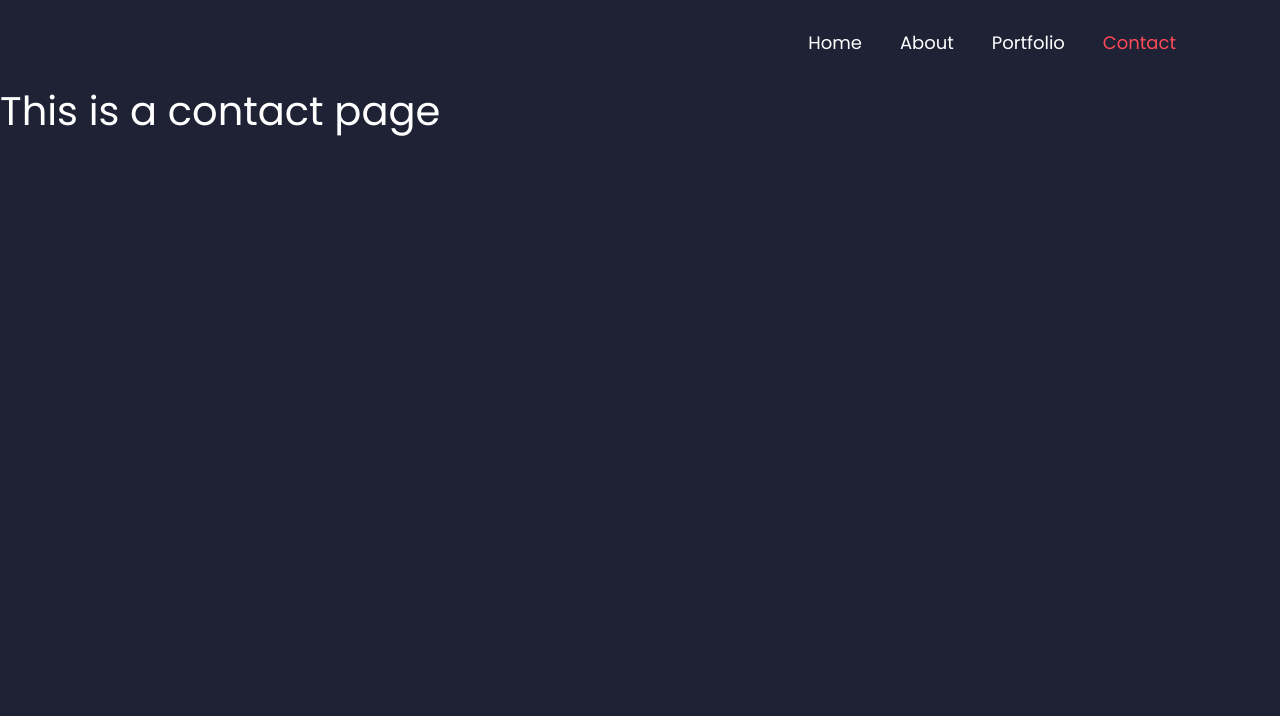
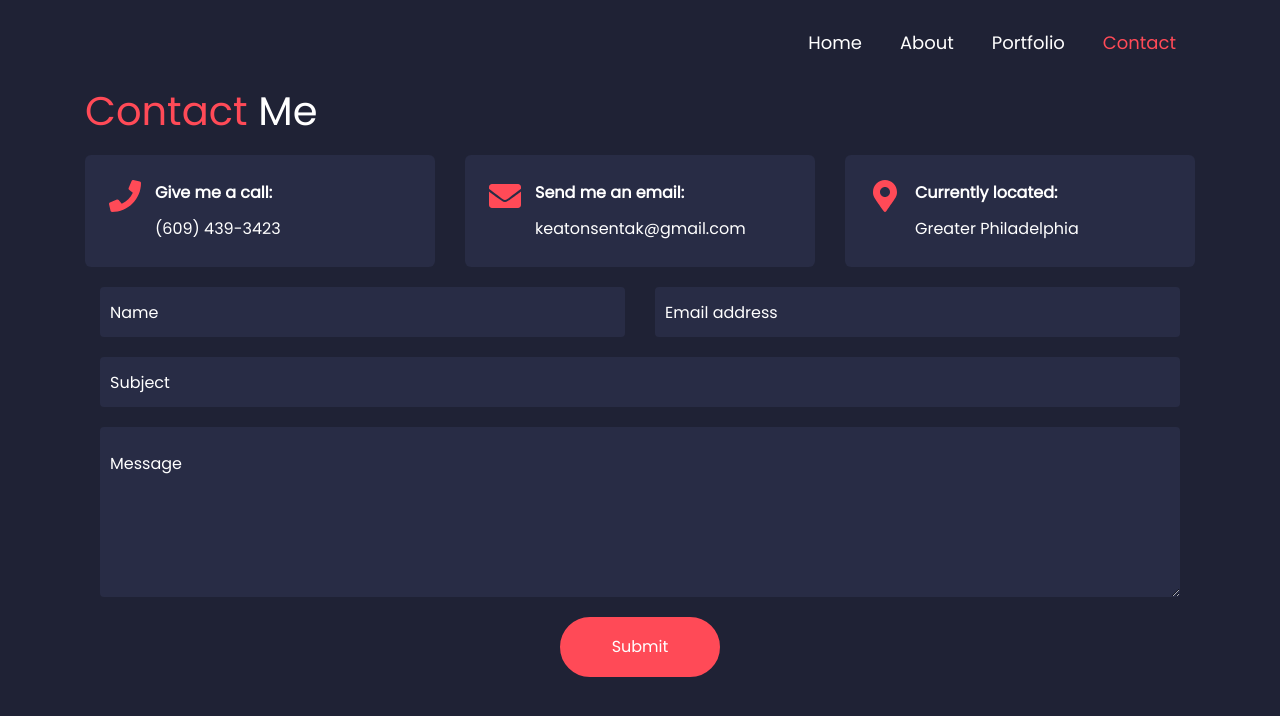
Before and after one commit to ksentak/vue-portfolio-kjs, a Vue app in the folder client/: page /contact in a window 1280 px wide. Shown: the top 716 px of the page. Built offline with nearby package versions, Linux system fonts and the light colour scheme.

Commit message:
add html to components

```diff
--- /dev/null
+++ b/client/src/components/ContactForm.vue
@@ -0,0 +1,62 @@
+<template>
+	<div class="ContactForm">
+		<div class="container">
+			<div class="row">
+				<div class="col-12 text-center">
+					<div class="contactForm">
+						<form id="contact-form" method="POST" noValidate>
+							<div class="row formRow">
+								<div class="col-6">
+									<input
+										type="text"
+										name="name"
+										class="form-control formInput"
+										placeholder="Name"
+										noValidate
+									/>
+								</div>
+								<div class="col-6">
+									<input
+										type="email"
+										name="email"
+										class="form-control formInput"
+										placeholder="Email address"
+									/>
+								</div>
+							</div>
+
+							<div class="row formRow">
+								<div class="col">
+									<input
+										type="text"
+										name="subject"
+										class="form-control formInput"
+										placeholder="Subject"
+									/>
+								</div>
+							</div>
+
+							<div class="row formRow">
+								<div class="col">
+									<textarea
+										rows="5"
+										name="message"
+										class="form-control formInput"
+										placeholder="Message"
+									/>
+								</div>
+							</div>
+							<button class="submit-btn" type="submit">Submit</button>
+						</form>
+					</div>
+				</div>
+			</div>
+		</div>
+	</div>
+</template>
+
+<script>
+export default {
+	name: 'ContactForm',
+};
+</script>
--- /dev/null
+++ b/client/src/components/ContactInfo.vue
@@ -0,0 +1,61 @@
+<template>
+	<div class="ContactInfo">
+		<div class="container">
+			<div class="row">
+				<div class="col-12">
+					<h1 class="section-title">
+						<span class="main-color">Contact</span> Me
+					</h1>
+				</div>
+			</div>
+
+			<div class="row">
+				<div class="col-lg-4">
+					<div class="contact-info">
+						<div class="phone-info">
+							<font-awesome-icon
+								:icon="['fa', 'phone']"
+								class="contact-icon"
+								fixedWidth
+							/>
+							<span>Give me a call:</span>
+							<p>(609) 439-3423</p>
+						</div>
+					</div>
+				</div>
+				<div class="col-lg-4">
+					<div class="contact-info">
+						<div class="email-info">
+							<font-awesome-icon
+								:icon="['fa', 'envelope']"
+								class="contact-icon"
+								fixedWidth
+							/>
+							<span>Send me an email:</span>
+							<p>keatonsentak@gmail.com</p>
+						</div>
+					</div>
+				</div>
+				<div class="col-lg-4">
+					<div class="contact-info">
+						<div class="location-info">
+							<font-awesome-icon
+								:icon="['fa', 'map-marker-alt']"
+								class="contact-icon"
+								fixed-width
+							/>
+							<span>Currently located:</span>
+							<p>Greater Philadelphia</p>
+						</div>
+					</div>
+				</div>
+			</div>
+		</div>
+	</div>
+</template>
+
+<script>
+export default {
+	name: 'ContactInfo',
+};
+</script>
--- a/client/src/components/Info.vue
+++ b/client/src/components/Info.vue
@@ -0,0 +1,39 @@
+<template>
+	<div class="Info">
+		<div class="container">
+			<div class="row">
+				<div class="col-12">
+					<h1 class="section-title">
+						<span class="main-color">About</span> Me
+					</h1>
+				</div>
+			</div>
+			<div class="row text-md-left text-center">
+				<div class="col-md-6 mb-3">
+					<img src="#" class="img-fluid profile-picture" alt="Profile" />
+				</div>
+				<div class="col-md-6 about-section">
+					<p class="about-text">
+						A Full-Stack Developer and graduate of both Rutgers University and
+						the University of Pennsylvania LPS Coding Bootcamp looking to
+						contribute long-term organizational value through my knowledge of
+						both front and back-end technologies. Well-versed in various web
+						technologies such as JavaScript, Node.js, React.js, MongoDB and
+						MySQL used to generate fully functional websites, web applications,
+						and databases. Equipped to work collaboratively in a team setting to
+						ensure optimal results for user and technology centered designs.
+					</p>
+					<a href="#" target="_blank">
+						<button class="resume-btn mt-2 mb-3">Download Resume</button>
+					</a>
+				</div>
+			</div>
+		</div>
+	</div>
+</template>
+
+<script>
+export default {
+	name: 'Info',
+};
+</script>
--- /dev/null
+++ b/client/src/components/Projects.vue
@@ -0,0 +1,131 @@
+<template>
+	<div class="Projects">
+		<div class="container">
+			<div class="row">
+				<div class="col-12">
+					<h1 class="section-title">
+						<span class="main-color">Portfolio</span> Projects
+					</h1>
+				</div>
+			</div>
+
+			<div class="row text-center">
+				<!-- Project 1 -->
+				<div class="col-lg-4 col-md-6">
+					<div class="portfolio-item mx-auto">
+						<div
+							class="portfolio-item-caption d-flex align-items-center justify-content-center h-100 w-100"
+						>
+							<div
+								class="portfolio-item-caption-content text-center text-white"
+							>
+								<font-awesome-icon :icon="['fa', 'plus']" size="3x" />
+							</div>
+						</div>
+						<img class="img-fluid portfolio-img" src="#" alt="React-Colors" />
+						<p class="project-title">React Colors</p>
+					</div>
+				</div>
+
+				<!-- Project 2 -->
+				<div class="col-lg-4 col-md-6">
+					<div class="portfolio-item mx-auto">
+						<div
+							class="portfolio-item-caption d-flex align-items-center justify-content-center h-100 w-100"
+						>
+							<div
+								class="portfolio-item-caption-content text-center text-white"
+							>
+								<font-awesome-icon :icon="['fa', 'plus']" size="3x" />
+							</div>
+						</div>
+						<img class="img-fluid portfolio-img" src="#" alt="React-Auth" />
+						<p class="project-title">React User Authentication</p>
+					</div>
+				</div>
+
+				<!-- Project 3 -->
+				<div class="col-lg-4 col-md-6">
+					<div class="portfolio-item mx-auto">
+						<div
+							class="portfolio-item-caption d-flex align-items-center justify-content-center h-100 w-100"
+						>
+							<div
+								class="portfolio-item-caption-content text-center text-white"
+							>
+								<font-awesome-icon :icon="['fa', 'plus']" size="3x" />
+							</div>
+						</div>
+						<img
+							class="img-fluid portfolio-img"
+							src="#"
+							alt="Liberty Beans Coffee"
+						/>
+						<p class="project-title">Liberty Beans Coffee</p>
+					</div>
+				</div>
+
+				<!-- Project 4 -->
+				<div class="col-lg-4 col-md-6">
+					<div class="portfolio-item mx-auto">
+						<div
+							class="portfolio-item-caption d-flex align-items-center justify-content-center h-100 w-100"
+						>
+							<div
+								class="portfolio-item-caption-content text-center text-white"
+							>
+								<font-awesome-icon :icon="['fa', 'plus']" size="3x" />
+							</div>
+						</div>
+						<img
+							class="img-fluid portfolio-img"
+							src="#"
+							alt="Google Books App"
+						/>
+						<p class="project-title">Google Books</p>
+					</div>
+				</div>
+
+				<!-- Project 5 -->
+				<div class="col-lg-4 col-md-6">
+					<div class="portfolio-item mx-auto">
+						<div
+							class="portfolio-item-caption d-flex align-items-center justify-content-center h-100 w-100"
+						>
+							<div
+								class="portfolio-item-caption-content text-center text-white"
+							>
+								<font-awesome-icon :icon="['fa', 'plus']" size="3x" />
+							</div>
+						</div>
+						<img class="img-fluid portfolio-img" src="#" alt="Omega" />
+						<p class="project-title">Omega</p>
+					</div>
+				</div>
+
+				<!-- Project 6 -->
+				<div class="col-lg-4 col-md-6">
+					<div class="portfolio-item mx-auto">
+						<div
+							class="portfolio-item-caption d-flex align-items-center justify-content-center h-100 w-100"
+						>
+							<div
+								class="portfolio-item-caption-content text-center text-white"
+							>
+								<font-awesome-icon :icon="['fa', 'plus']" size="3x" />
+							</div>
+						</div>
+						<img class="img-fluid portfolio-img" src="#" alt="Time Machine" />
+						<p class="project-title">Time Machine</p>
+					</div>
+				</div>
+			</div>
+		</div>
+	</div>
+</template>
+
+<script>
+export default {
+	name: 'Projects',
+};
+</script>
--- a/client/src/main.js
+++ b/client/src/main.js
@@ -14,7 +14,29 @@ import {
 	faMedium,
 } from '@fortawesome/free-brands-svg-icons';
 
-library.add(faGithub, faLinkedinIn, faStackOverflow, faMedium);
+import {
+	faEnvelope,
+	faPhone,
+	faMapMarkerAlt,
+	faPlus,
+	faTimes,
+	faCode,
+	faExternalLinkAlt,
+} from '@fortawesome/free-solid-svg-icons';
+
+library.add(
+	faGithub,
+	faLinkedinIn,
+	faStackOverflow,
+	faMedium,
+	faEnvelope,
+	faPhone,
+	faMapMarkerAlt,
+	faPlus,
+	faTimes,
+	faCode,
+	faExternalLinkAlt
+);
 
 Vue.component('font-awesome-icon', FontAwesomeIcon);
 
--- a/client/src/views/About.vue
+++ b/client/src/views/About.vue
@@ -1,11 +1,16 @@
 <template>
-	<div class="about">
-		<h1>This is an about page</h1>
+	<div class="About">
+		<Info />
 	</div>
 </template>
 
 <script>
+import Info from '@/components/Info.vue';
+
 export default {
 	name: 'About',
+	components: {
+		Info,
+	},
 };
 </script>
--- a/client/src/views/Contact.vue
+++ b/client/src/views/Contact.vue
@@ -1,11 +1,19 @@
 <template>
 	<div class="contact">
-		<h1>This is a contact page</h1>
+		<ContactInfo />
+		<ContactForm />
 	</div>
 </template>
 
 <script>
+import ContactInfo from '@/components/ContactInfo.vue';
+import ContactForm from '@/components/ContactForm.vue';
+
 export default {
 	name: 'Contact',
+	components: {
+		ContactInfo,
+		ContactForm,
+	},
 };
 </script>
--- a/client/src/views/Home.vue
+++ b/client/src/views/Home.vue
@@ -1,7 +1,6 @@
 <template>
 	<div class="Home">
 		<Banner />
-		<Socials />
 	</div>
 </template>
 
--- a/client/src/views/Portfolio.vue
+++ b/client/src/views/Portfolio.vue
@@ -1,11 +1,16 @@
 <template>
-	<div class="portfolio">
-		<h1>This is a portfolio page</h1>
+	<div class="Portfolio">
+		<Projects />
 	</div>
 </template>
 
 <script>
+import Projects from '@/components/Projects.vue';
+
 export default {
 	name: 'Portfolio',
+	components: {
+		Projects,
+	},
 };
 </script>
```
